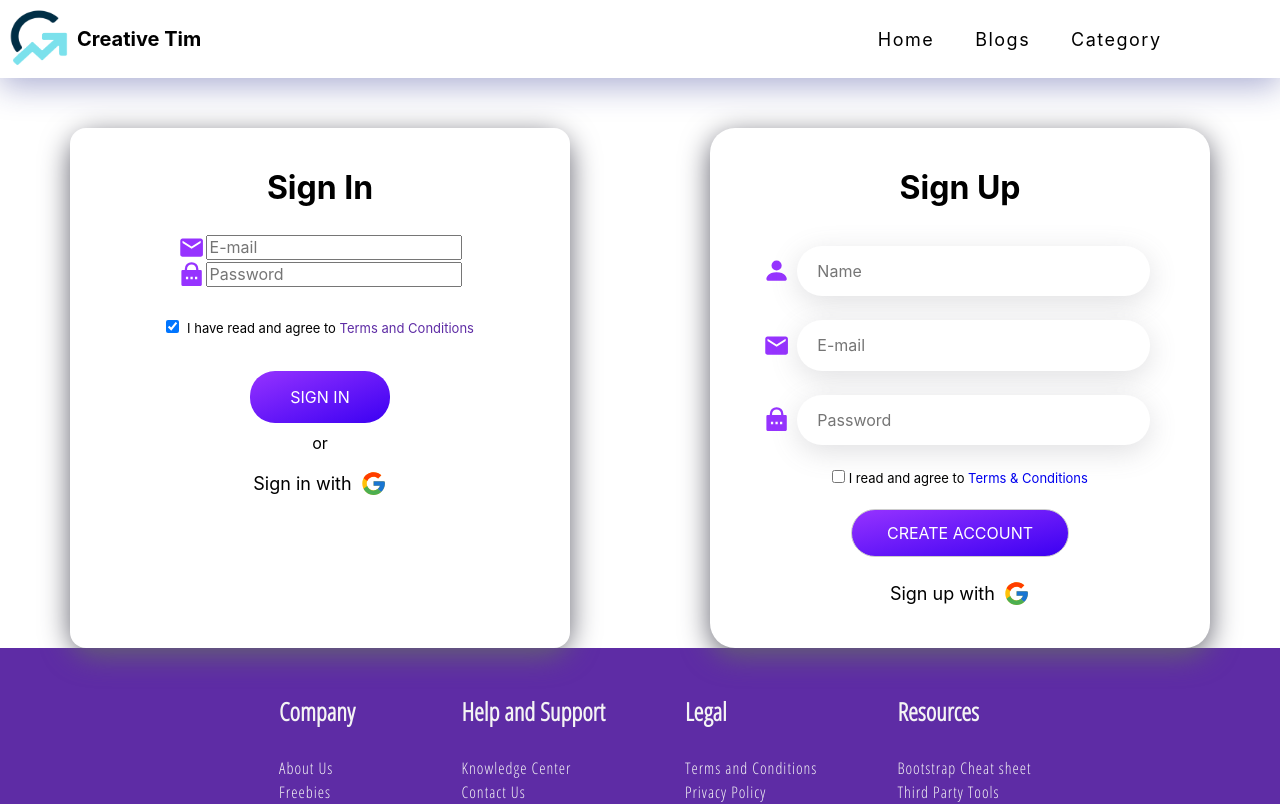
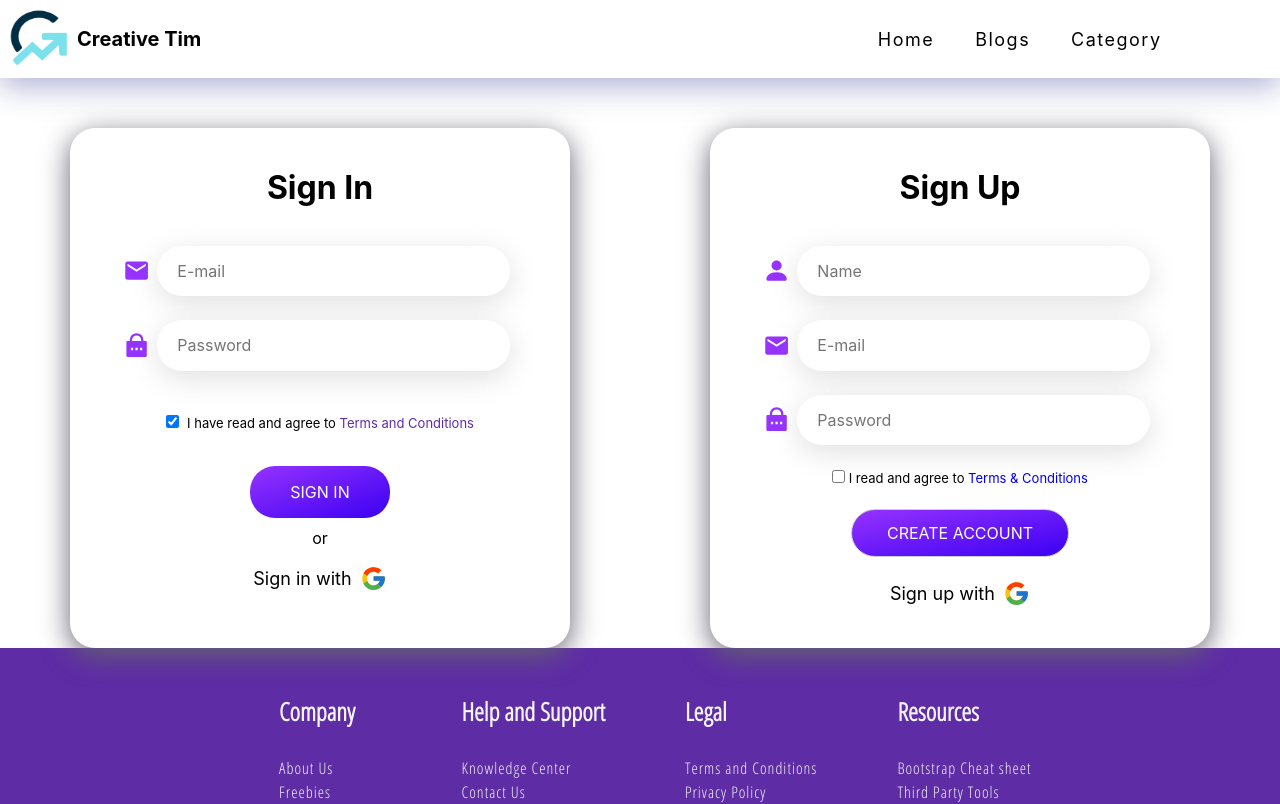
Before and after one commit to debugged-exe/blogging_project, a React (Create React App) app: page /#/signup in a window 1280 px wide. Shown: the top 804 px of the page. Built offline with nearby package versions, Linux system fonts and the light colour scheme.

Commit message:
login page changes

```diff
--- a/src/components/Login/Login.js
+++ b/src/components/Login/Login.js
@@ -7,15 +7,15 @@ import { RiLockPasswordFill } from 'react-icons/ri'
 const Login = () => {
   console.log("login");
   return (
-    <div className='form-container' style={{ boxShadow: 'rgba(100, 100, 111, 1) 0px 7px 29px 0px', borderRadius: '25px' }}>
-      <form className='inner br4' style={{ backgroundColor: 'white', position: 'relative', width: '500px', height: '520px', justifyContent: 'center', alignItems: 'center', padding: "15px" }}>
+    <div className='form-container' >
+      <form id="signup-form" >
         <h1> Sign In </h1>
 
-        <div className="container flex justify-center items-center"><MdEmail size="1.7rem" color="#9633FF" />
+        <div className="input-container flex justify-center items-center"><MdEmail size="1.7rem" color="#9633FF" />
           <input type="email" placeholder="E-mail" /><br />
         </div>
 
-        <div className="container flex justify-center items-center"><RiLockPasswordFill size="1.7rem" color="#9633FF" />
+        <div className="input-container flex justify-center items-center"><RiLockPasswordFill size="1.7rem" color="#9633FF" />
           <input type="password" placeholder="Password" /><br />
         </div>
 
```
Also changed, not shown: src/components/Login/Login.css (added, +55 -0 lines).
